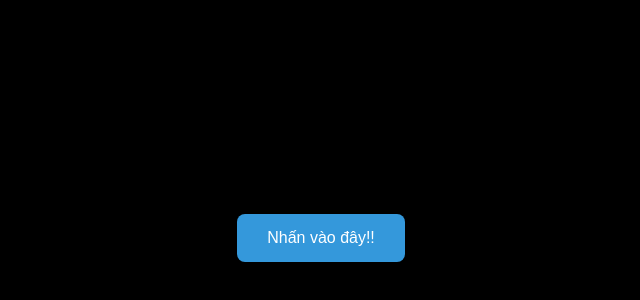
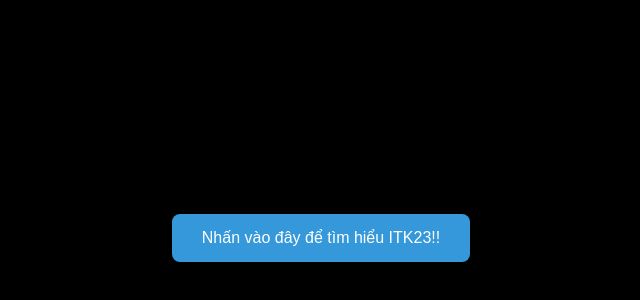
Before and after one commit to InTel-Kore-23/InTel-Kore-23.github.io, a plain HTML site: page journey/index.html in a window 1280 px wide. Shown: the part 172-472 px from the top of the page, without its empty margins (319-959 px from the left). Drawn offline with Linux system fonts and the light colour scheme; a web font is replaced by a local one.

Commit message:
Update index.html

```diff
--- a/journey/index.html
+++ b/journey/index.html
@@ -29,7 +29,7 @@
             onmouseout="this.style.backgroundColor='#3498db'"
             onmousedown="this.style.transform='scale(0.95)'"
             onmouseup="this.style.transform='scale(1)'">
-            Nhấn vào đây!!
+            Nhấn vào đây để tìm hiểu ITK23!!
         </button>
   </div>
   <div id="typedtext" style="height: 400px;"></div>
```
